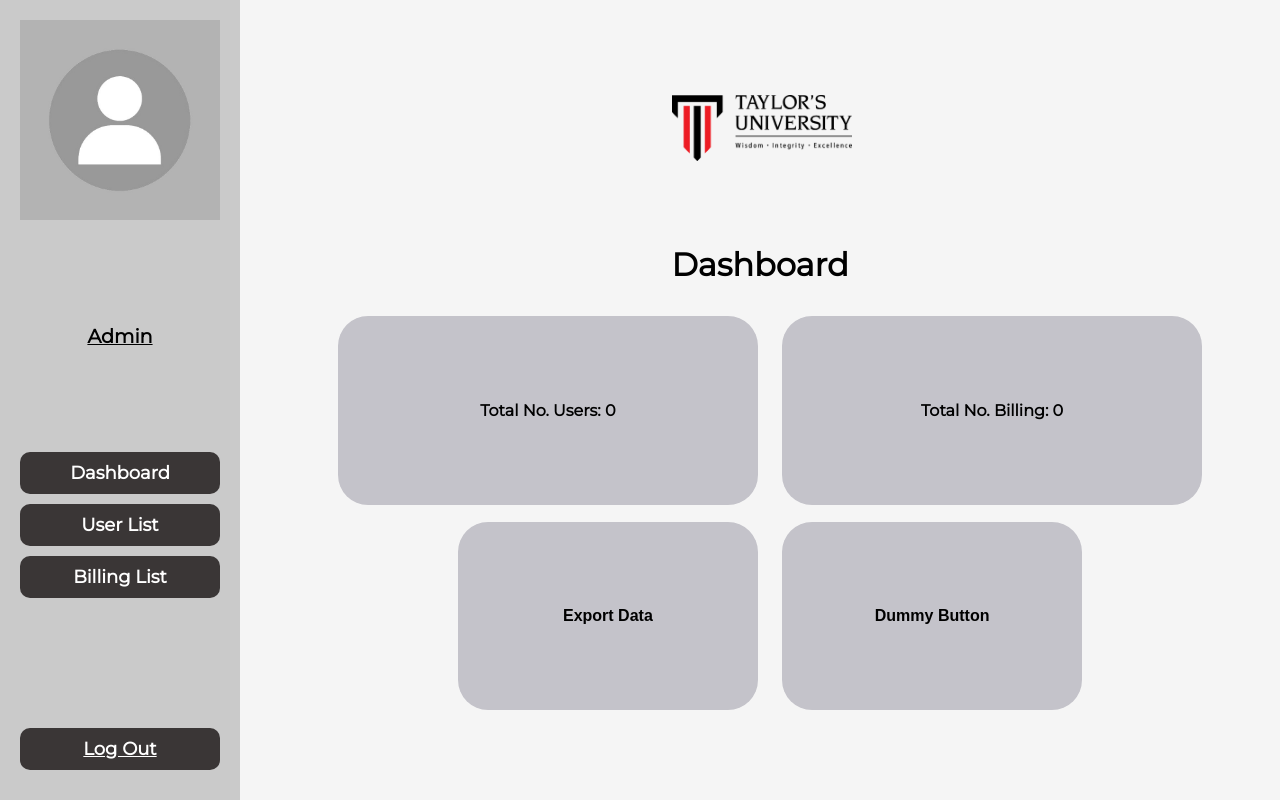
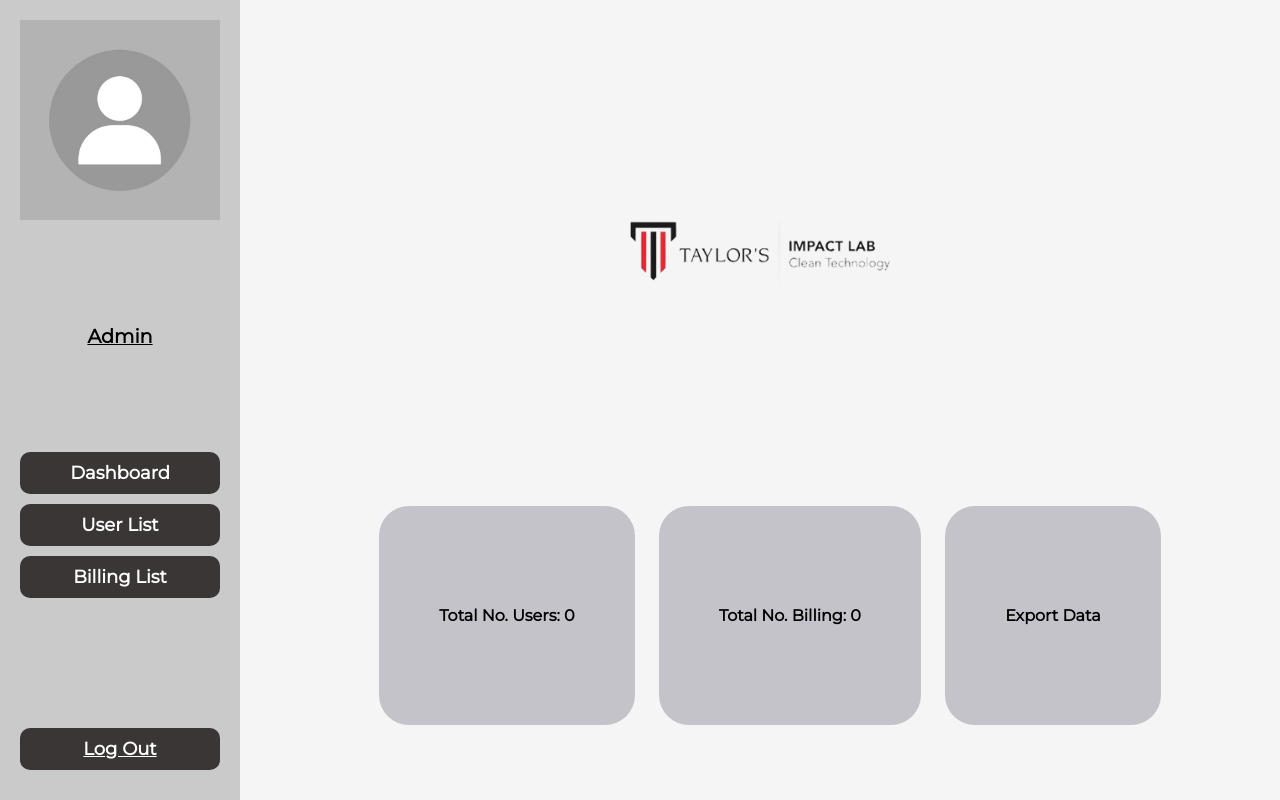
Before and after one commit to youxeff/Taylor-s--Electrecity-saving-project, a Flask app: page /dashboard in a window 1280 px wide. Run offline with Flask 3, Linux system fonts and the light colour scheme; data that the repository does not hold is empty.

Commit message:
modified

```diff
--- a/static/css/dashboard.css
+++ b/static/css/dashboard.css
@@ -5,6 +5,7 @@
   padding: 0;
   background-color: #f5f5f5;
   position: relative;
+  overflow-x: hidden; /* Prevent horizontal overflow */
 }
 
 /* Content Area */
@@ -15,19 +16,21 @@
   align-items: normal;
   top: 0px;
   right: 0px;
+  overflow: hidden; /* Prevent content overflow */
 }
 
 .content .button {
-  padding: 8.5%;
+  padding: 100px;
   background-color: #c4c3ca;
   color: black;
   border: none;
   border-radius: 30px;
   font-size: 16px;
   cursor: pointer;
-  width: 300px;
+  width: 254.16px;
+  height: 172px;
   margin-bottom: 7px;
-  display: inline-block;
+  display: inline;
   text-decoration: none;
   font-weight: bold;
   margin-top: 10px;
@@ -40,11 +43,12 @@
 .content .button:hover {
   background-color: #444;
   box-shadow: #4444444f;
+  color: white;
 }
 
 .content .photo {
-  width: 270px;
-  height: 150px;
+  width: 600px;
+  height: 550px;
   margin-left: 100px;
   background-image: url('/static/img/Logo-Taylors-University.png');
   background-size: cover;
@@ -65,7 +69,6 @@
   align-items: center;
 }
 
-/* Media Queries */
 @media only screen and (max-width: 768px) {
   .container {
     flex-direction: column;
@@ -86,7 +89,6 @@
     margin-top: 20px;
   }
 }
-
 /* Navbar */
 .navbar {
   position: fixed;
--- a/templates/Dashboard.html
+++ b/templates/Dashboard.html
@@ -6,7 +6,6 @@
   <meta http-equiv="X-UA-Compatible" content="IE=edge">
   <meta name="viewport" content="width=device-width, initial-scale=1.0">
   <title>Dashboard</title>
-  <link rel="stylesheet" href="/static/css/style.css">
   <link rel="stylesheet" href="/static/css/dashboard.css">
   <script src="static/js/dashboard.mjs"></script>
   <link rel="preconnect" href="https://fonts.googleapis.com">
@@ -22,9 +21,8 @@
     <div>
       <span class="button">Total No. Users: {{total_users_count}}</span>
       <span class="button">Total No. Billing: {{total_billing_count}}</span>
+      <span class="button"onclick="selectExportOption()">Export Data</span>
     </div>
-    <button class="button" id="export-btn" onclick="selectExportOption()">Export Data</button>
-    <button class="button">Dummy Button</button>
   </div>
 </div>
 </body>
```
Also changed, not shown: static/css/auth.css (+11 -10 lines), static/img/Logo-Taylors-University.png, static/js/firebase-config.mjs (indentation only), 1 other file. Lines whose indentation alone changed are shown as unchanged.
